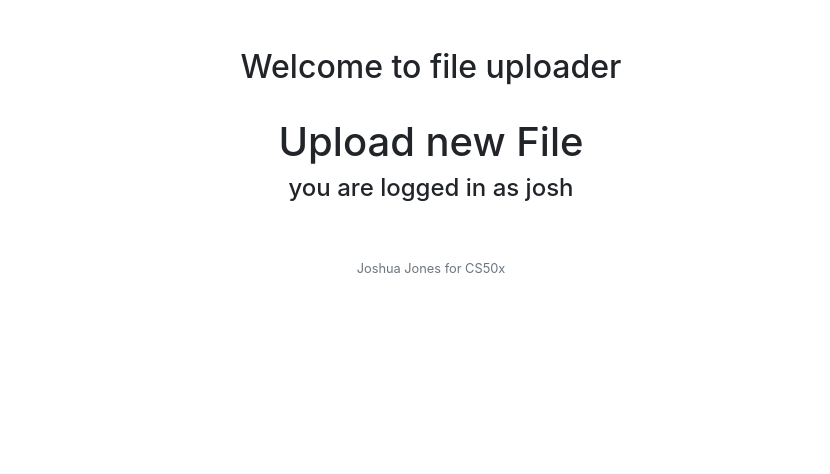
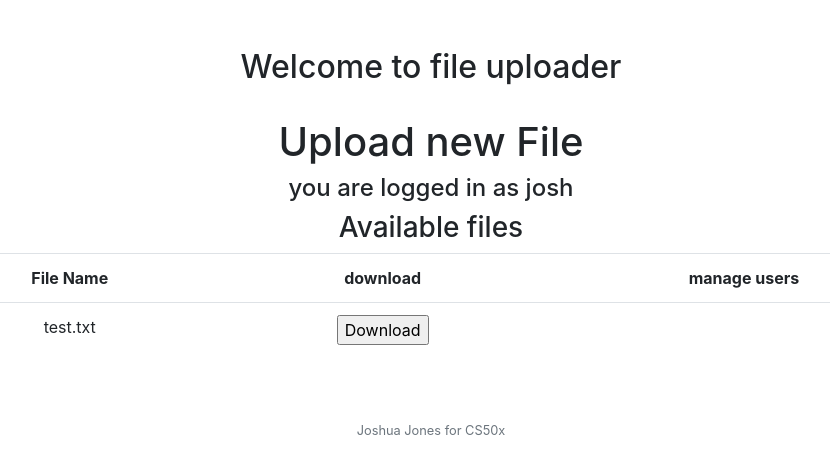
Before and after one commit to JoshuaAdrianJones/cs50x-project, a Flask app: page / in a window 1280 px wide. Shown: the part 76-550 px from the top of the page, without its empty margins (209-1039 px from the left). Run offline with Flask 2, Linux system fonts and the light colour scheme; a user stored in the database is signed in.

Commit message:
working on file download

```diff
--- a/app.py
+++ b/app.py
@@ -1,15 +1,29 @@
+import logging
 import os
-import logging
-from flask import Flask, flash, redirect, render_template, request, session
+import re
+import sqlite3
+from functools import wraps
+from tempfile import mkdtemp
+
+from flask import (
+    Flask,
+    abort,
+    flash,
+    redirect,
+    render_template,
+    request,
+    safe_join,
+    send_file,
+    send_from_directory,
+    session,
+)
 from flask_session import Session
+from werkzeug.exceptions import HTTPException, InternalServerError, default_exceptions
+from werkzeug.security import check_password_hash, generate_password_hash
 from werkzeug.utils import secure_filename
-from werkzeug.exceptions import default_exceptions, HTTPException, InternalServerError
-from werkzeug.security import check_password_hash, generate_password_hash
-from tempfile import mkdtemp
-from functools import wraps
-import sqlite3
+
 import helpers
-from helpers import login_required
+from helpers import add_file_to_db, load_user_files, login_required
 
 # Configure application
 app = Flask(__name__)
@@ -36,7 +50,7 @@ def after_request(response):
     return response
 
 
-UPLOAD_FOLDER = "../uploads/"
+UPLOAD_FOLDER = f"{os.getcwd()}/uploads/"
 app.config["UPLOAD_FOLDER"] = UPLOAD_FOLDER
 
 # Configure session to use filesystem (instead of signed cookies)
@@ -53,10 +67,36 @@ logger = logging.getLogger("werkzeug")  # grabs underlying WSGI logger
 @app.route("/", methods=["GET", "POST"])
 @login_required
 def dashboard():
-    uid = session["user_id"]
-    user = list(db.execute(f"SELECT * FROM users WHERE id = {uid}"))
-    username = user[0][1]
-    return render_template("index.html", username=username)
+    if request.method == "GET":
+        uid = session["user_id"]
+        user = list(db.execute(f"SELECT * FROM users WHERE id = {uid}"))
+        user_name = user[0][1]
+        users_files = load_user_files(db=db, uid=uid)
+        return render_template(
+            "index.html", user_name=user_name, users_files=users_files
+        )
+    else:
+        print(request.method)
+        print(request.values)
+        print(request.form.get("file_name"))
+        get_file(request.form.get("file_name"))
+        uid = session["user_id"]
+        user = list(db.execute(f"SELECT * FROM users WHERE id = {uid}"))
+        user_name = user[0][1]
+        users_files = load_user_files(db=db, uid=uid)
+        return render_template(
+            "index.html", user_name=user_name, users_files=users_files
+        )
+
+
+def get_file(file_name):
+
+    try:
+        return send_from_directory(
+            app.config["UPLOAD_FOLDER"], file_name, as_attachment=True
+        )
+    except FileNotFoundError:
+        abort(404)
 
 
 @app.route("/upload", methods=["GET", "POST"])
@@ -74,8 +114,18 @@ def upload_file():
             flash("No selected file")
             return redirect(request.url)
         if file and helpers.allowed_file(file.filename):
-            filename = secure_filename(file.filename)
-            file.save(os.path.join(app.config["UPLOAD_FOLDER"], filename))
+            file_name = secure_filename(file.filename)
+            file_path = os.path.join(app.config["UPLOAD_FOLDER"], file_name)
+            file.save(file_path)
+            print(file_name)
+            uid = session["user_id"]
+            print(uid)
+            add_file_to_db(
+                db=db,
+                file_name=file_name,
+                uploader_id=session["user_id"],
+                file_path=file_path,
+            )
             return redirect("/")
     return render_template("upload.html")
 
@@ -112,7 +162,6 @@ def login():
         # Query database for username
         username = request.form.get("username")
         rows = list(db.execute(f"SELECT * FROM users WHERE name = '{username}'"))
-        print(rows)
 
         # Ensure username exists and password is correct
         pass_string = request.form.get("password")
--- a/helpers.py
+++ b/helpers.py
@@ -66,3 +66,37 @@ def add_record_to_db(db, username, p_hash, user_type):
         f"INSERT INTO users (id, name, hash, user_type ) VALUES({new_uid}, '{username}', '{p_hash}', '{user_type}');"
     )
     db.commit()
+
+
+def add_file_to_db(db, file_name, file_path, uploader_id):
+    latest_UID = list(db.execute("SELECT count(file_id) FROM files;"))
+    print(f"latest ID is {latest_UID}")
+    new_uid = latest_UID[0][0] + 1
+    # record file data and location for later retrieval
+    db.execute(
+        f"INSERT INTO files (file_id, file_name, file_path, uploader_id ) VALUES({new_uid}, '{file_name}', '{file_path}', '{uploader_id}');"
+    )
+    #  record file to access list with user ID
+    db.execute(
+        f"INSERT INTO file_access (file_id, user_id) VALUES({new_uid}, {uploader_id});"
+    )
+    db.commit()
+
+
+def load_user_files(db, uid):
+    allowed_file_ids = list(
+        db.execute(f"SELECT file_id FROM file_access WHERE user_id={uid}")
+    )
+    allowed_file_ids = tuple([row[0] for row in allowed_file_ids])
+
+    print(allowed_file_ids)
+    if len(allowed_file_ids) > 1:
+        user_files = list(
+            db.execute(f"SELECT * FROM files WHERE file_id IN {allowed_file_ids}")
+        )
+    else:
+        user_files = list(
+            db.execute(f"SELECT * FROM files WHERE file_id={allowed_file_ids[0]}")
+        )
+    print(user_files)
+    return user_files
--- a/templates/index.html
+++ b/templates/index.html
@@ -6,6 +6,29 @@
   <br />
   <h1>Upload new File</h1>
 
-  <h4>you are logged in as {{username}}</h4>
+  <h4>you are logged in as {{user_name}}</h4>
+
+  <h3>Available files</h3>
+  <table class="table">
+    <tr>
+      <th>File Name</th>
+      <th>download</th>
+      <th>manage users</th>
+    </tr>
+
+    {%- for file in users_files %}
+    <tr>
+      <td>{{file[1]}}</td>
+      <td>
+        <form method="post" enctype="multipart/form-data">
+          <input type="hidden" name="file_name" , value="{{file[1]}}" />
+          <input type="submit" value="Download" />
+        </form>
+      </td>
+
+      <td></td>
+    </tr>
+    {%- endfor %}
+  </table>
 </div>
 {% endblock %}
--- /dev/null
+++ b/uploads/mega_cow.xml
@@ -0,0 +1 @@
+fsdfsfsdfsdfdf
--- /dev/null
+++ b/uploads/mega_cow_8.xml
@@ -0,0 +1 @@
+fsdfsfsdfsdfdf
--- /dev/null
+++ b/uploads/test.txt
@@ -0,0 +1 @@
+fsdfsfsdfsdfdf
--- /dev/null
+++ b/uploads/test_-_Copy.txt
@@ -0,0 +1 @@
+fsdfsfsdfsdfdf
```
Also changed, not shown: queries.sql (added, +20 -0 lines), file_share_app.db.
